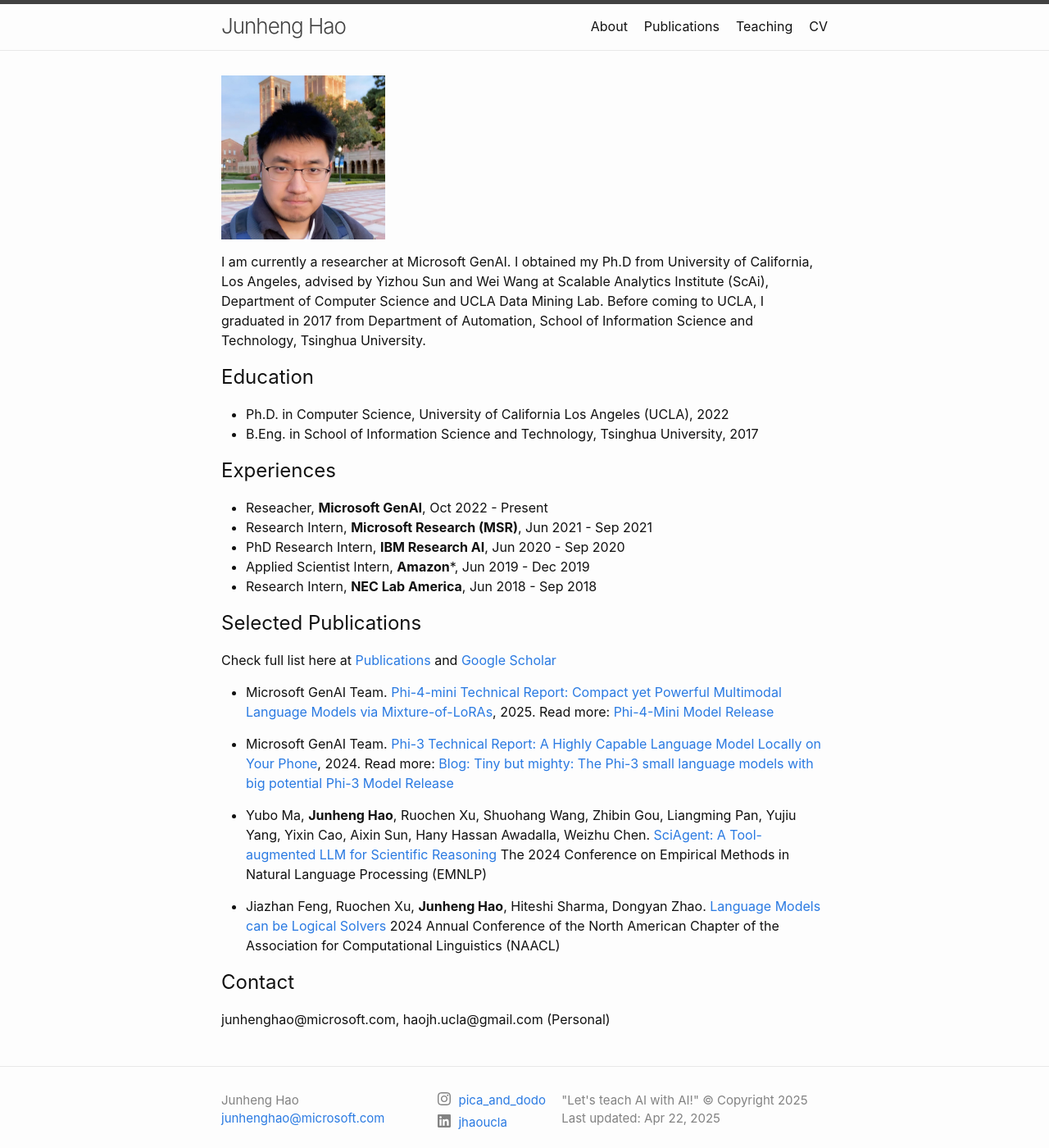
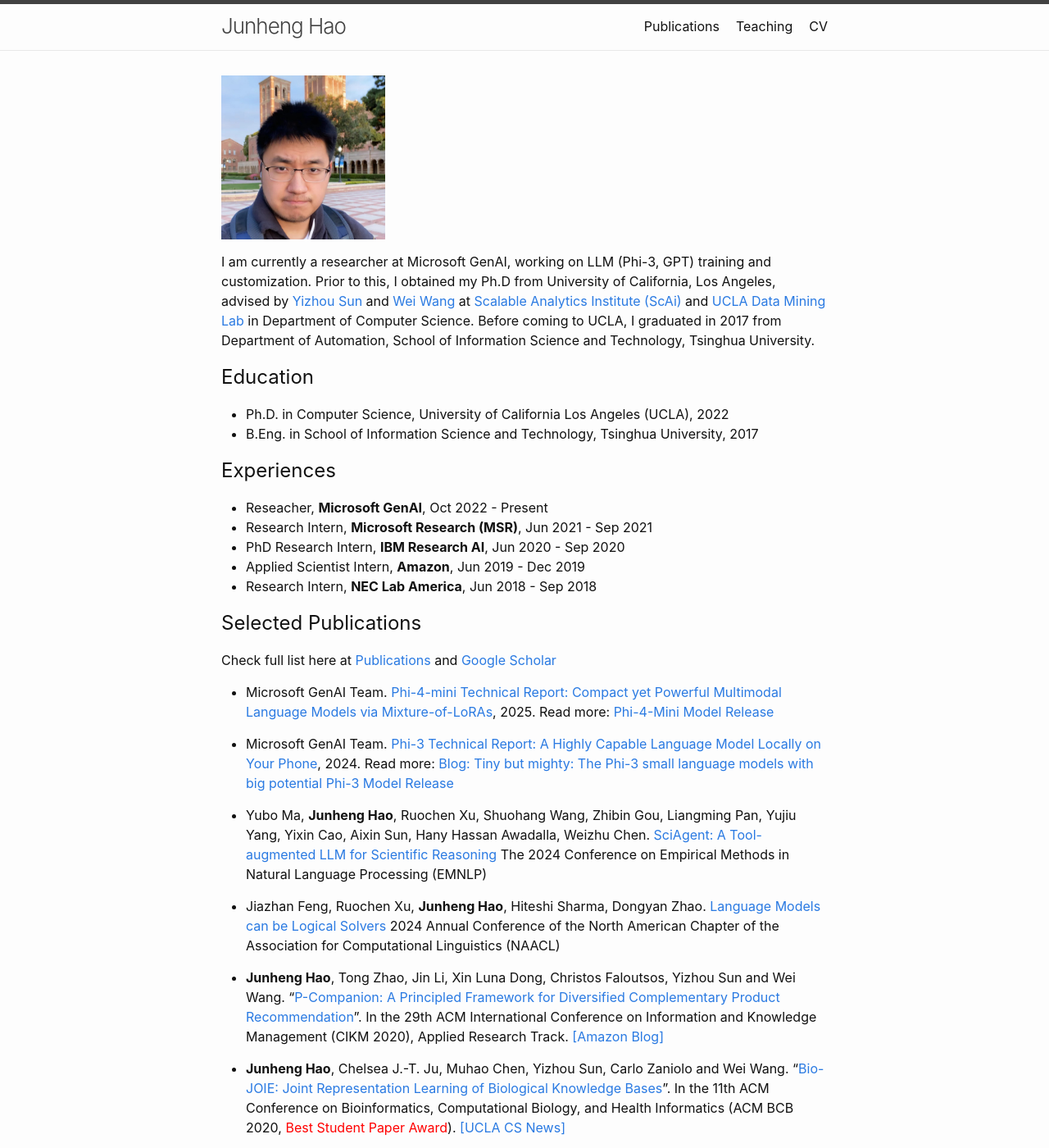
Before and after one commit to junhenghao/junhenghao.github.io, a Jekyll site: the page built from index.md, in a window 1280 px wide and 1400 px high. Shown: the whole window at 82% size. Built offline with Jekyll 4.4.1, drawn with Linux system fonts in a browser that asks for light colours; some of the changed text lies outside the part shown.

Commit message:
revise index page, adjust footer/contact

```diff
--- a/_config.yml
+++ b/_config.yml
@@ -1,6 +1,7 @@
 title: Junheng Hao
-author: Junheng Hao
+author: Junheng Hao 郝浚珩
 email: junhenghao@microsoft.com
+pemail: haojh.ucla@gmail.com (Personal)
 description: > # this means to ignore newlines until "twitter_username:"
   "Let's teach AI with AI!"
 
@@ -37,7 +38,7 @@
 # If you want to link only specific pages in your header, uncomment
 # this and add the path to the pages in order as they should show up
 header_pages:
-- about.md
+# - about.md （replacing with microsoft blog post)
 - publication.md
 # - project.md
 - teaching.md
--- a/_includes/footer.html
+++ b/_includes/footer.html
@@ -17,6 +17,7 @@
             </li>
             {%- if site.email -%}
             <li><a class="u-email" href="mailto:{{ site.email }}">{{ site.email }}</a></li>
+            <li><a class="u-email" href="mailto:{{ site.pemail }}">{{ site.pemail }}</a></li>
             {%- endif -%}
         </ul>
       </div>
--- a/index.md
+++ b/index.md
@@ -10,8 +10,7 @@
 ---
 <img src="/assets/img/newself.jpg" alt="Profile Picture" width="200">
 
-<p>I am currently a researcher at Microsoft GenAI. I obtained my Ph.D from University of California, Los Angeles, advised by Yizhou Sun and Wei Wang at Scalable Analytics Institute (ScAi), Department of Computer Science and UCLA Data Mining Lab. Before coming to UCLA, I graduated in 2017 from Department of Automation, School of Information Science and Technology, Tsinghua University.</p>
-
+I am currently a researcher at Microsoft GenAI, working on LLM (Phi-3, GPT) training and customization. Prior to this, I obtained my Ph.D from University of California, Los Angeles, advised by [Yizhou Sun](http://web.cs.ucla.edu/~yzsun/) and [Wei Wang](https://web.cs.ucla.edu/~weiwang/) at [Scalable Analytics Institute (ScAi)](https://scai.cs.ucla.edu/) and [UCLA Data Mining Lab](https://ucla-dm.github.io/DM_website/index.html) in Department of Computer Science. Before coming to UCLA, I graduated in 2017 from Department of Automation, School of Information Science and Technology, Tsinghua University.
 
 <!-- <p>You can find more information about my <a href="/publication/">publications</a> and <a href="/teaching/">projects</a>.  -->
 
@@ -23,7 +22,7 @@
 * Reseacher, **Microsoft GenAI**, Oct 2022 - Present
 * Research Intern, **Microsoft Research (MSR)**, Jun 2021 - Sep 2021
 * PhD Research Intern, **IBM Research AI**, Jun 2020 - Sep 2020
-* Applied Scientist Intern, **Amazon***, Jun 2019 - Dec 2019
+* Applied Scientist Intern, **Amazon**, Jun 2019 - Dec 2019
 * Research Intern, **NEC Lab America**, Jun 2018 - Sep 2018
 
 
@@ -38,6 +37,14 @@
 
 * Jiazhan Feng, Ruochen Xu, **Junheng Hao**, Hiteshi Sharma, Dongyan Zhao. [Language Models can be Logical Solvers](https://arxiv.org/abs/2311.06158) 2024 Annual Conference of the North American Chapter of the Association for Computational Linguistics (NAACL)
 
+* **Junheng Hao**, Tong Zhao, Jin Li, Xin Luna Dong, Christos Faloutsos, Yizhou Sun and Wei Wang. "[P-Companion: A Principled Framework for Diversified Complementary Product Recommendation](https://dl.acm.org/doi/10.1145/3340531.3412732)". In the 29th ACM International Conference on Information and Knowledge Management (CIKM 2020), Applied Research Track. [\[Amazon Blog\]](https://www.amazon.science/blog/improving-complementary-product-recommendations)
+
+* **Junheng Hao**, Chelsea J.-T. Ju, Muhao Chen, Yizhou Sun, Carlo Zaniolo and Wei Wang. "[Bio-JOIE: Joint Representation Learning of Biological Knowledge Bases](https://dl.acm.org/doi/10.1145/3388440.3412477)". In the 11th ACM Conference on Bioinformatics, Computational Biology, and Health Informatics (ACM BCB 2020, <span style="color:red"> Best Student Paper Award</span>). [\[UCLA CS News\]](https://www.cs.ucla.edu/paper-from-ucla-scalable-analytics-institute-wins-best-student-paper-award-at-acm-bcb-2020/)
+
+* **Junheng Hao**, Muhao Chen, Wenchao Yu, Yizhou Sun, Wei Wang. "[Universal Representation Learning of Knowledge Bases by Jointly Embedding Instances and Ontological Concepts](https://dl.acm.org/citation.cfm?id=3330838)". In the 25th International ACM SIGKDD Conference on Knowledge Discovery and Data Mining (KDD), 2019.
+
 ## Contact
-junhenghao@microsoft.com, haojh.ucla@gmail.com (Personal)
+[Linkedin](https://www.linkedin.com/in/jhaoucla/)
+junhenghao@microsoft.com
+haojh.ucla@gmail.com (Personal)
 <!-- <p>Feel free to <a href="/contact/">contact me</a>.</p> -->
```
Also changed, not shown: teaching.md (+2 -0 lines).
